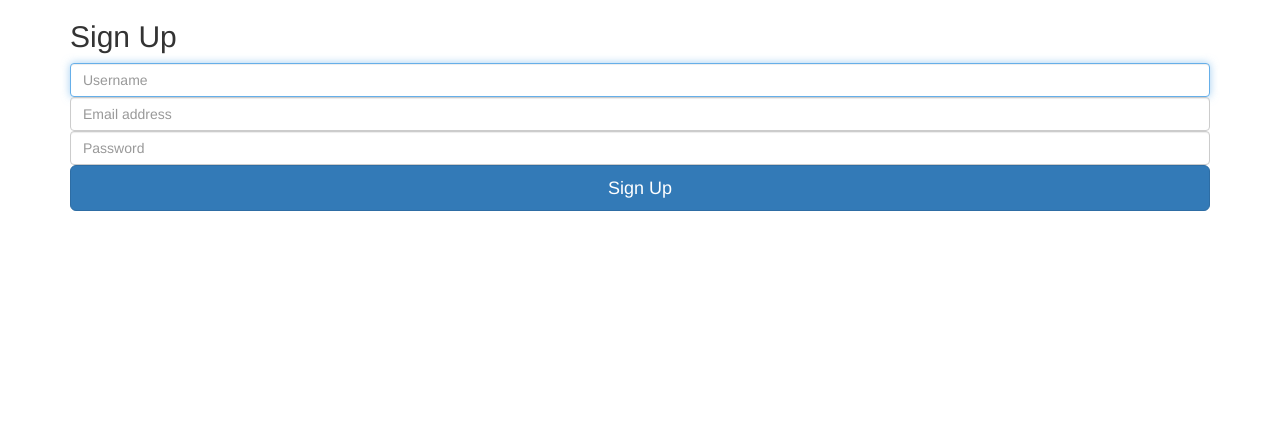
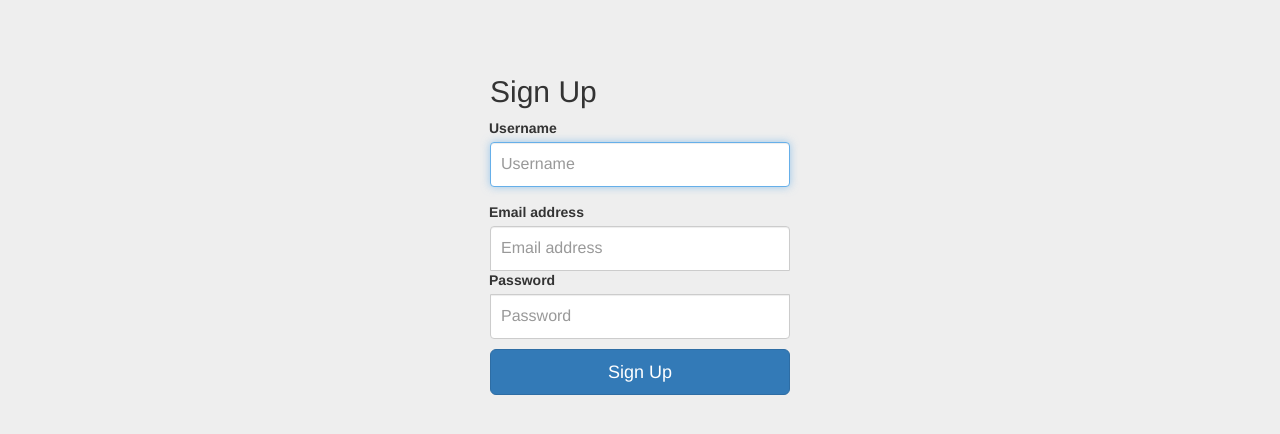
Before and after one commit to maxkonar/Python-projekt-zaliczeniowy, a Flask app: page /signup in a window 1280 px wide. Shown: the top 434 px of the page. Run offline with Flask 2, Linux system fonts and the light colour scheme; some libraries are stand-ins or nearby versions.

Commit message:
Some changes

```diff
--- a/static/styles/signin.css
+++ b/static/styles/signin.css
@@ -9,6 +9,18 @@ body {
   padding: 15px;
   margin: 0 auto;
 }
+
+.form-signin label {
+    position: unset;
+    overflow: unset;
+    height: 25px;
+    width: 100px;
+}
+
+.form-signin input {
+    margin-bottom: 15px;
+}
+
 .form-signin .form-signin-heading,
 .form-signin .checkbox {
   margin-bottom: 10px;
--- a/templates/dashboard.html
+++ b/templates/dashboard.html
@@ -6,7 +6,7 @@ Dashboard
 
 {% block styles %}
 {{super()}}
-<link rel="stylesheet" href="{{url_for('.static', filename='dashboard.css')}}">
+<link rel="stylesheet" href="{{url_for('.static', filename='styles/dashboard.css')}}">
 {% endblock %}
 
 {% block content %}
--- a/templates/login.html
+++ b/templates/login.html
@@ -6,7 +6,7 @@ Login
 
 {% block styles %}
 {{super()}}
-<link rel="stylesheet" href="{{url_for('.static', filename='signin.css')}}">
+<link rel="stylesheet" href="{{url_for('.static', filename='styles/signin.css')}}">
 {% endblock %}
 
 {% block content %}
--- a/templates/signup.html
+++ b/templates/signup.html
@@ -6,7 +6,7 @@ Sign Up
 
 {% block styles %}
 {{super()}}
-<link rel="stylesheet" href="{{url_for('.static', filename='signin.css')}}">
+<link rel="stylesheet" href="{{url_for('.static', filename='styles/signin.css')}}">
 {% endblock %}
 
 {% block content %}
```
